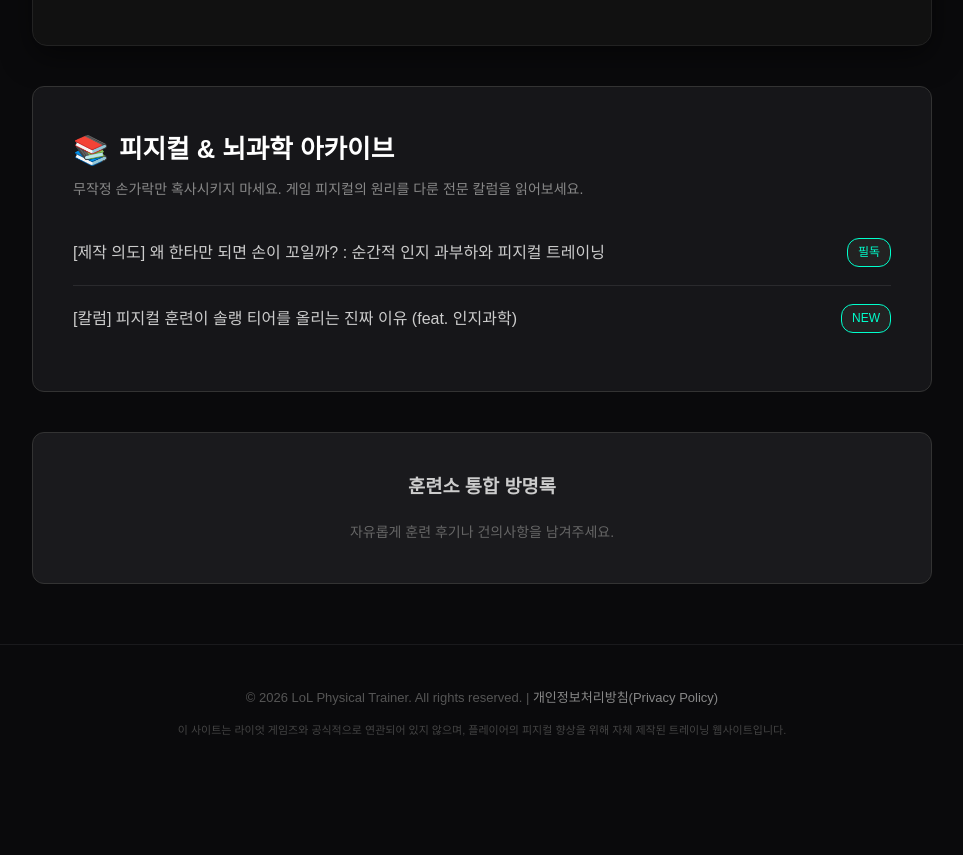
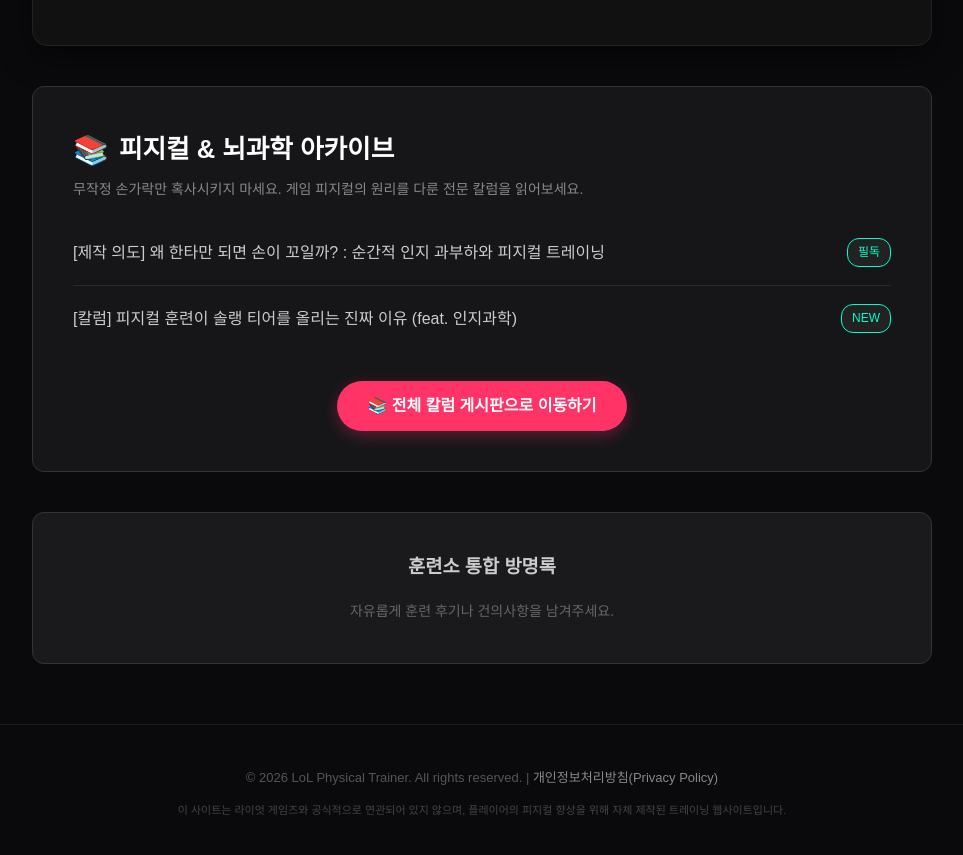
Before and after one commit to parkkyusang/lolphysical, a Jekyll site: the page index.html, which Jekyll copies as it is, in a window 1280 px wide and 900 px high, scrolled down 2313 px. Shown: the top 855 px of the window, without its empty margins (158-1121 px from the left). Built offline with Jekyll 4.4.1, drawn with Linux system fonts in a browser that asks for light colours; comment, search, counter and statistics services are not loaded; before the commit the page ends 3134 px from its top, so only the background shows below that.

Commit message:
Update index.html

```diff
--- a/index.html
+++ b/index.html
@@ -140,8 +139,13 @@
         <div class="science-board">
             <h3>피지컬 & 뇌과학 아카이브</h3>
             <p style="font-size:14px; color:#888; margin-top:-10px; margin-bottom:20px;">무작정 손가락만 혹사시키지 마세요. 게임 피지컬의 원리를 다룬 전문 칼럼을 읽어보세요.</p>
+
             <ul class="article-list" id="articleList">
                 </ul>
+
+            <div style="text-align: center; margin-top: 30px;">
+                <a href="blog.html" style="display: inline-block; background: #ff3366; color: #fff; padding: 12px 30px; border-radius: 30px; font-weight: bold; text-decoration: none; font-size: 16px; transition: 0.3s; box-shadow: 0 5px 15px rgba(255, 51, 102, 0.3);">📚 전체 칼럼 게시판으로 이동하기</a>
+            </div>
         </div>
 
         <div class="comment-section">
```
Also changed, not shown: other parts of index.html (+0 -1 lines).
